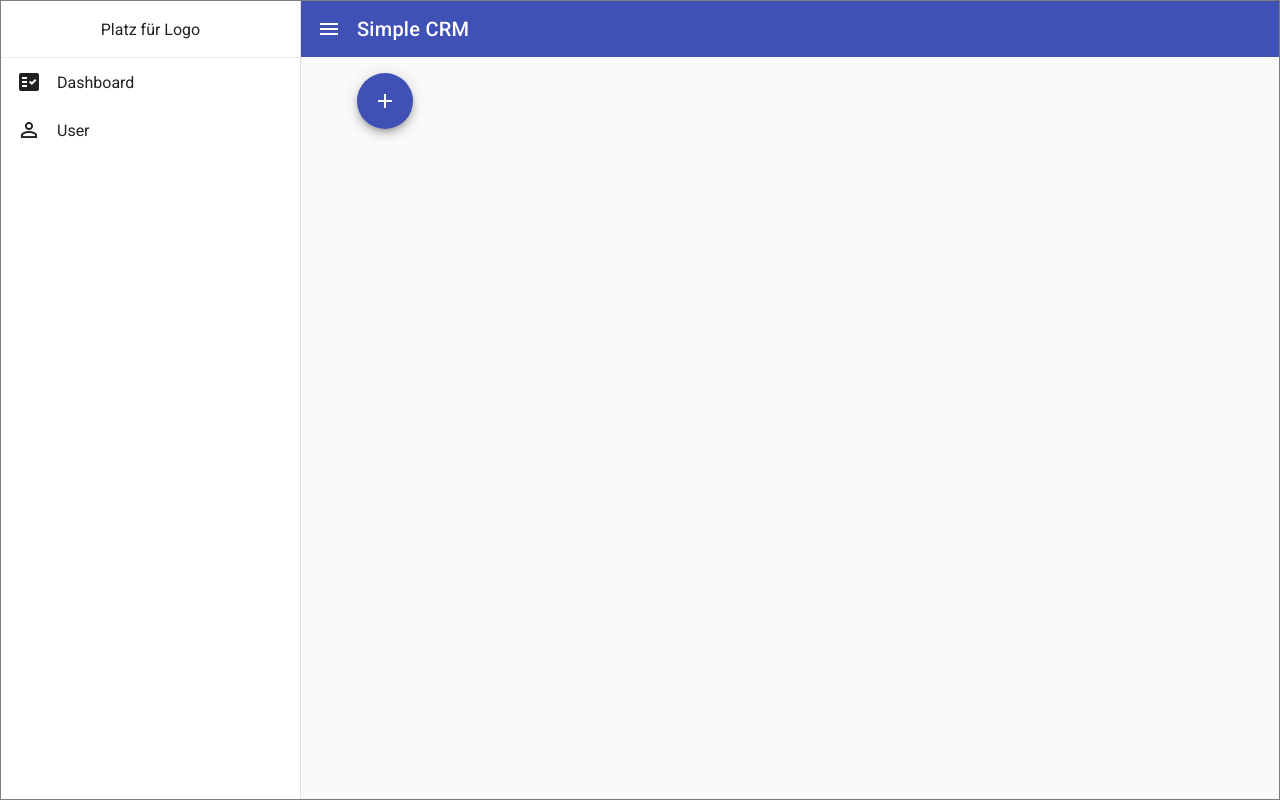
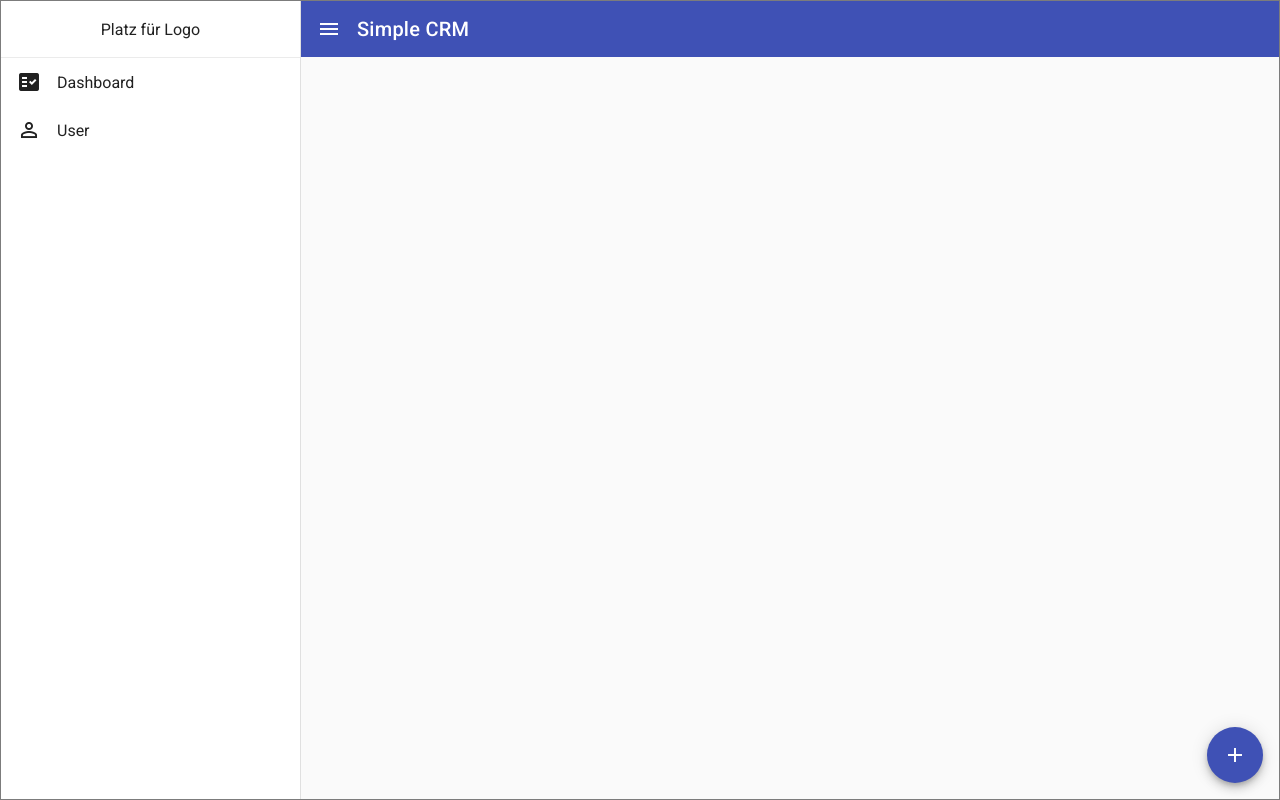
Before and after one commit to AlexSolms/CRM, an Angular app: page /user in a window 1280 px wide. Built offline with nearby package versions, Linux system fonts and the light colour scheme.

Commit message:
button added

```diff
--- a/src/app/app.component.scss
+++ b/src/app/app.component.scss
@@ -4,12 +4,6 @@
   border: 1px solid rgba(0, 0, 0, 0.5);
 }
 
-/* .example-sidenav-content {
-  display: flex;
-  //  height: 100vh;
-  align-items: center;
-  justify-content: center;
-} */
 
 .sidenav {
   width: 300px;
--- a/src/app/user/user.component.html
+++ b/src/app/user/user.component.html
@@ -1,3 +1,3 @@
-<button mat-fab color="primary" >
+<button class="addUserBtn" mat-fab color="primary"  matTooltip="Add new user">
     <mat-icon>add</mat-icon>
   </button>
--- a/src/app/user/user.component.scss
+++ b/src/app/user/user.component.scss
@@ -0,0 +1,5 @@
+.addUserBtn{
+    position: absolute;
+    right: 16px;
+    bottom: 16px;
+}
--- a/src/app/user/user.component.ts
+++ b/src/app/user/user.component.ts
@@ -1,13 +1,15 @@
 import { Component } from '@angular/core';
 import { MatIconModule } from '@angular/material/icon';
 import {MatButtonModule} from '@angular/material/button';
+import {MatTooltipModule} from '@angular/material/tooltip';
 
 @Component({
   selector: 'app-user',
   standalone: true,
   imports: [
     MatIconModule,
-    MatButtonModule
+    MatButtonModule,
+    MatTooltipModule
   ],
   templateUrl: './user.component.html',
   styleUrl: './user.component.scss'
```
